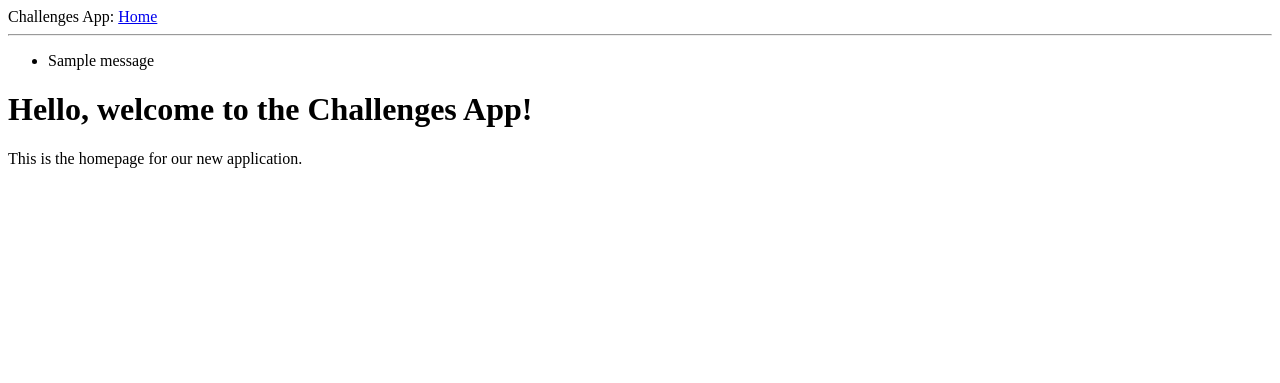
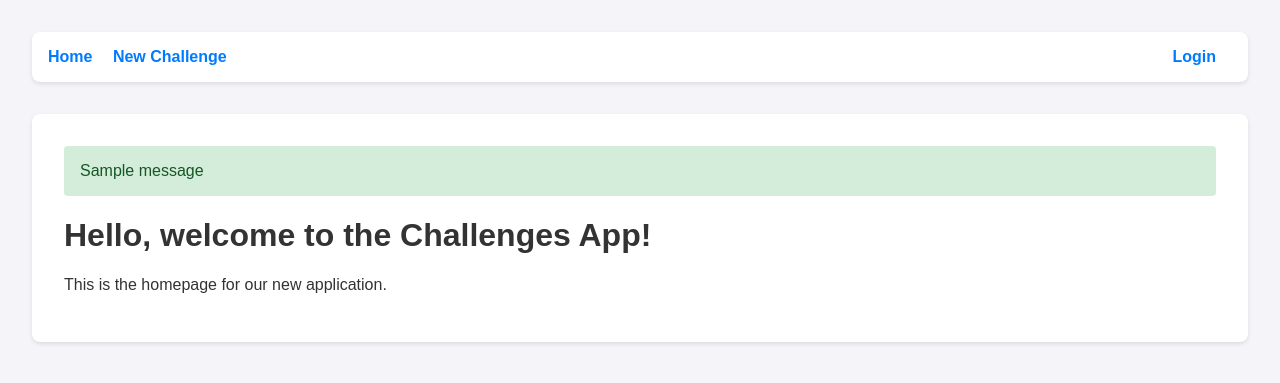
Before and after one commit to Kennedy01-crypto/Challenges, a Flask app: page / in a window 1280 px wide. Shown: the top 383 px of the page. Run offline with Flask 3, Linux system fonts and the light colour scheme; one stand-in notice (Sample message) is shown.

Commit message:
added navigation bar and simple css styling

```diff
--- a/app/templates/base.html
+++ b/app/templates/base.html
@@ -1,21 +1,123 @@
 <!DOCTYPE html>
-<html>
+<html lang="en">
   <head>
+    <meta charset="UTF-8" />
+    <meta name="viewport" content="width=device-width, initial-scale=1.0" />
     {% if title %}
     <title>{{ title }} - Challenges App</title>
     {% else %}
     <title>Welcome to Challenges App</title>
     {% endif %}
+    <style>
+      body {
+        font-family: sans-serif;
+        margin: 2em;
+        background-color: #f4f4f9;
+        color: #333;
+      }
+      nav {
+        background-color: #fff;
+        padding: 1em;
+        border-radius: 8px;
+        box-shadow: 0 2px 4px rgba(0, 0, 0, 0.1);
+        margin-bottom: 2em;
+      }
+      nav a {
+        text-decoration: none;
+        color: #007bff;
+        margin-right: 1em;
+        font-weight: bold;
+      }
+      nav a:hover {
+        text-decoration: underline;
+      }
+      .container {
+        background-color: #fff;
+        padding: 2em;
+        border-radius: 8px;
+        box-shadow: 0 2px 4px rgba(0, 0, 0, 0.1);
+      }
+      .flash {
+        padding: 1em;
+        margin-bottom: 1em;
+        border-radius: 4px;
+      }
+      .flash.success {
+        background-color: #d4edda;
+        color: #155724;
+      }
+      .flash.error {
+        background-color: #f8d7da;
+        color: #721c24;
+      }
+      .challenge-list {
+        list-style: none;
+        padding: 0;
+      }
+      .challenge-list li {
+        background: #e9ecef;
+        margin-bottom: 10px;
+        padding: 15px;
+        border-radius: 5px;
+        display: flex;
+        justify-content: space-between;
+        align-items: center;
+      }
+      .challenge-list a {
+        text-decoration: none;
+        color: #0056b3;
+        font-size: 1.1em;
+      }
+      .btn {
+        padding: 10px 15px;
+        border: none;
+        border-radius: 5px;
+        color: white;
+        cursor: pointer;
+        text-decoration: none;
+        display: inline-block;
+      }
+      .btn-primary {
+        background-color: #007bff;
+      }
+      .btn-secondary {
+        background-color: #6c757d;
+      }
+      .btn-danger {
+        background-color: #dc3545;
+      }
+      form p {
+        margin-bottom: 1em;
+      }
+      form label {
+        display: block;
+        margin-bottom: 0.5em;
+        font-weight: bold;
+      }
+      form input[type="text"],
+      form textarea,
+      form input[type="date"] {
+        width: 100%;
+        padding: 8px;
+        box-sizing: border-box;
+        border: 1px solid #ccc;
+        border-radius: 4px;
+      }
+    </style>
   </head>
   <body>
-    <div>Challenges App: <a href="{{ url_for('main.index') }}">Home</a></div>
-    <hr />
-    {% with messages = get_flashed_messages() %} {% if messages %}
-    <ul>
-      {% for message in messages %}
-      <li>{{ message }}</li>
-      {% endfor %}
-    </ul>
-    {% endif %} {% endwith %} {% block content %}{% endblock %}
+    <nav>
+      <a href="{{ url_for('main.index') }}">Home</a>
+      <a href="{{ url_for('main.create_challenge') }}">New Challenge</a>
+      <!-- Placeholder for auth links -->
+      <a href="#" style="float: right">Login</a>
+    </nav>
+
+    <div class="container">
+      {% with messages = get_flashed_messages(with_categories=true) %} {% if
+      messages %} {% for category, message in messages %}
+      <div class="flash {{ category }}">{{ message }}</div>
+      {% endfor %} {% endif %} {% endwith %} {% block content %}{% endblock %}
+    </div>
   </body>
 </html>
```
